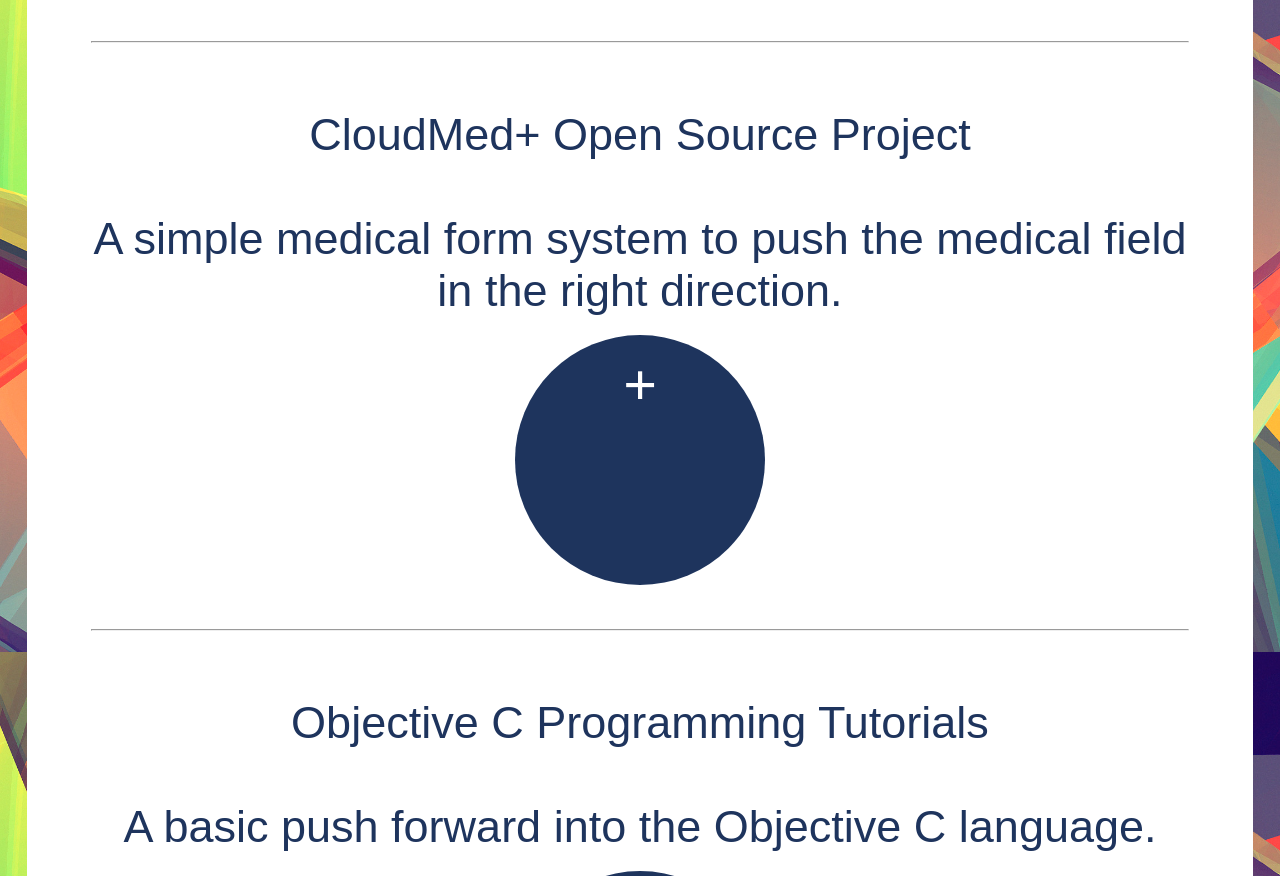
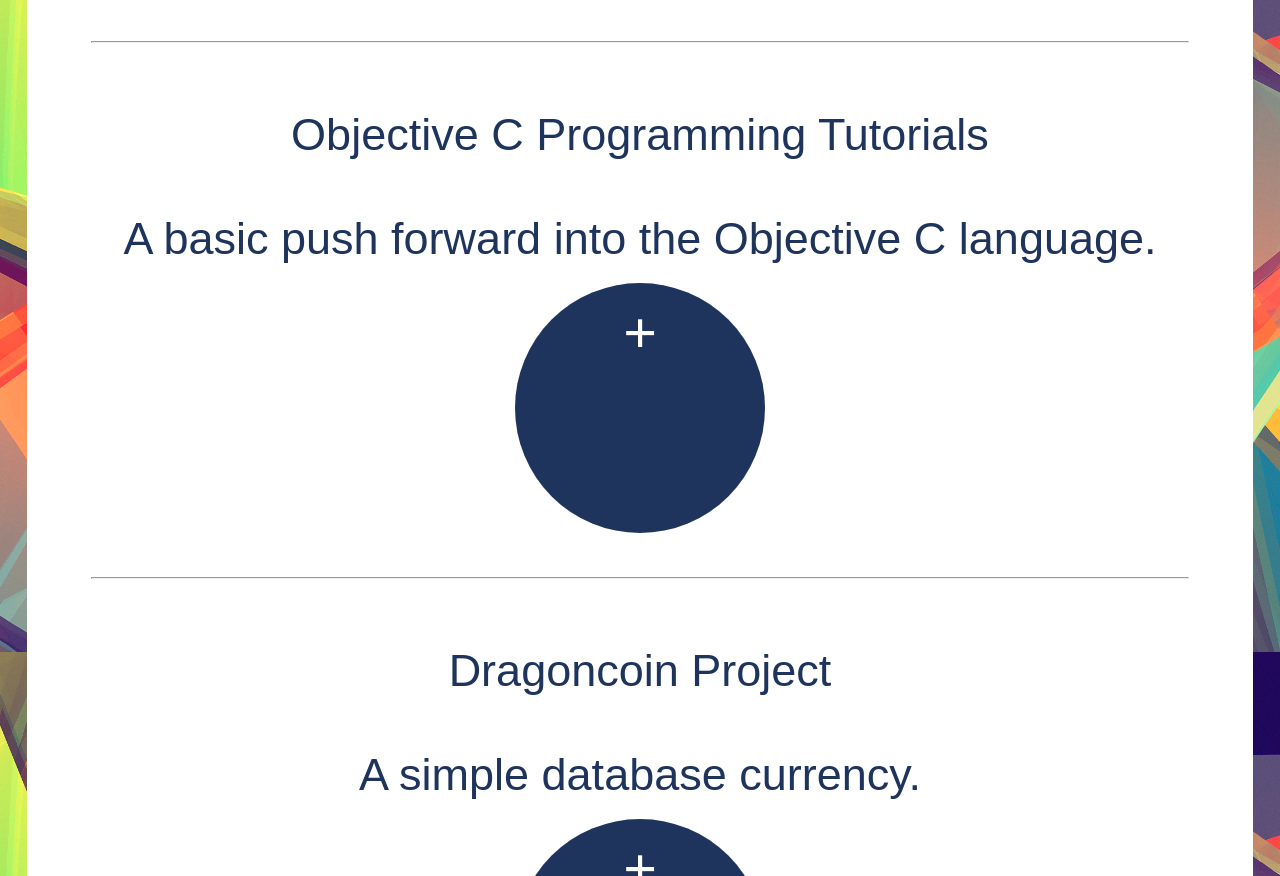
Before and after one commit to dcharles525/Personal-Website, a plain HTML site: page mobile/sub/work.html in a window 1280 px wide. Shown: the part 1748-2624 px from the top of the page. Drawn offline with Linux system fonts and the light colour scheme.

Commit message:
Just some clean up

```diff
--- a/mobile/sub/work.html
+++ b/mobile/sub/work.html
@@ -66,25 +66,6 @@
                 </div>
                 <br>
                 <a href="https://github.com/dcharles525/emerging-technologies-project" target="_blank">
-                  <div class="button"><b>+</b></div>
-                </a>
-                <br>
-                <br>
-                <hr>
-                <br>
-                <br>
-              </td>
-            </tr>
-            <tr>
-              <td width="100%" align="center">
-                <br>
-                <div class="fontMainRegular">CloudMed+ Open Source Project
-                  <br>
-                  <br>
-                  A simple medical form system to push the medical field in the right direction.
-                </div>
-                <br>
-                <a href="https://github.com/dcharles525/CloudMedPlus-OpenSource" target="_blank">
                   <div class="button"><b>+</b></div>
                 </a>
                 <br>
```
Also changed, not shown: sub/work.html (+0 -19 lines).
